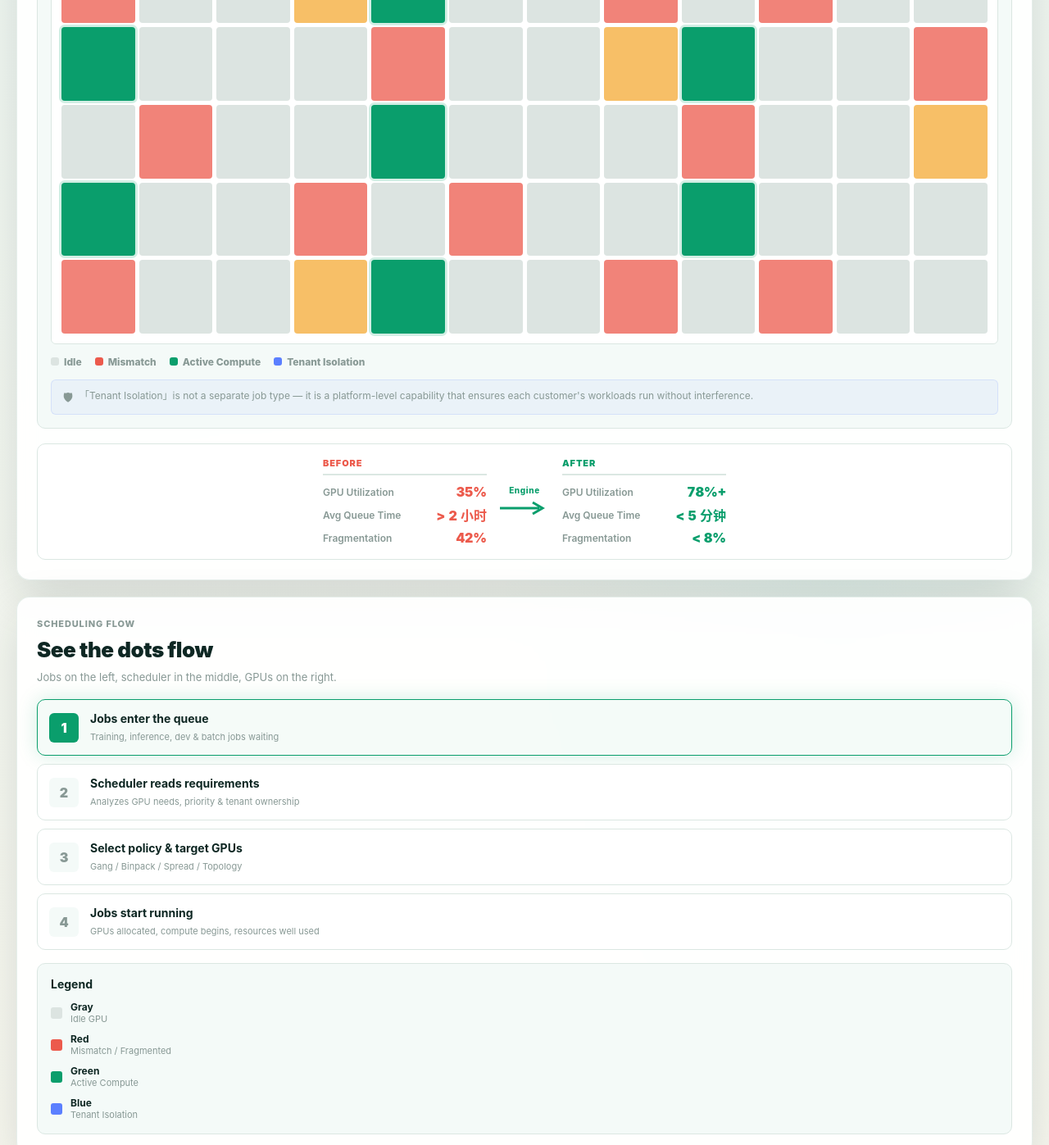
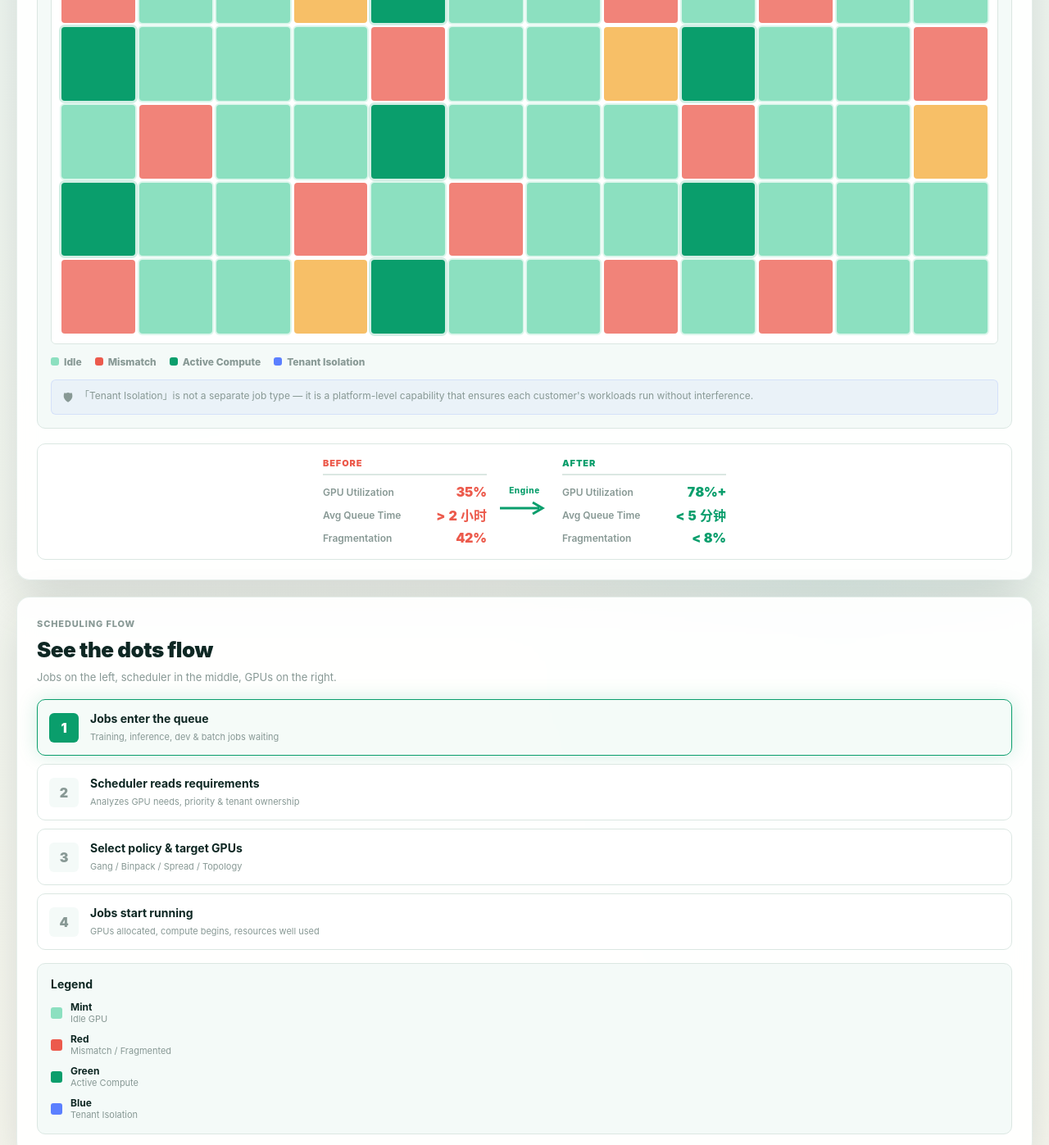
Before and after one commit to Siukinlam/tiansui-compute-scheduling-viz, a plain HTML site: page index.html in a window 1280 px wide. Shown: the part 1840-3237 px from the top of the page at 82% size. Drawn offline with Linux system fonts and the light colour scheme.

Commit message:
fix: 修正空闲 GPU 颜色 — 从灰色改为浅绿
灰色会让人误以为 GPU 不可用，空闲 GPU 实际是待利用资源
- 空闲 GPU: 浅绿 #8ce0c0（代表可用、待分配）
- 活跃 GPU: 深绿 #0a9e6c（代表正在计算）
- 图例同步更新：灰色 → 浅绿 / Gray → Mint

Co-Authored-By: Claude <noreply@anthropic.com>

```diff
--- a/app.js
+++ b/app.js
@@ -202,7 +202,7 @@ const i18n = {
 
   /* Legend */
   legendTitle:        { en: "Legend", "zh-CN": "颜色说明", "zh-TW": "顏色說明" },
-  legendIdleLabel:    { en: "Gray",   "zh-CN": "灰色",     "zh-TW": "灰色" },
+  legendIdleLabel:    { en: "Mint",   "zh-CN": "浅绿",     "zh-TW": "淺綠" },
   legendIdleSub:      { en: "Idle GPU","zh-CN":"空闲 GPU", "zh-TW": "空閒 GPU" },
   legendMismatchLabel:{ en: "Red",    "zh-CN": "红色",     "zh-TW": "紅色" },
   legendMismatchSub:  { en: "Mismatch / Fragmented","zh-CN":"错配 / 碎片","zh-TW":"錯配 / 碎片" },
--- a/styles.css
+++ b/styles.css
@@ -12,6 +12,8 @@
   --coral-glow: #ff7b6e;
   --lavender: #5b7fff;
   --lavender-glow: #7e99ff;
+  --idle: #8ce0c0;
+  --idle-glow: #a8f0d8;
   --slate: #889995;
   --slate-light: #b0bebb;
   --mist: #dbe7e2;
@@ -503,7 +505,7 @@ body.taas .core-content {
 
 .gpu-cell:hover { transform: scale(1.25); z-index: 2; outline: 2px solid var(--slate); outline-offset: 1px; }
 
-.gpu-cell.idle      { background: #dce4e1; }
+.gpu-cell.idle      { background: var(--idle); box-shadow: 0 0 0 2px rgba(140,224,192,0.3); }
 .gpu-cell.mismatch  { background: var(--coral); opacity: 0.75; }
 .gpu-cell.over      { background: var(--amber); opacity: 0.8; }
 .gpu-cell.active    { background: var(--emerald);  box-shadow: 0 0 0 3px rgba(10, 158, 108, 0.18); }
@@ -534,7 +536,7 @@ body.taas .core-content {
 .waste-item { display: flex; align-items: center; gap: 6px; }
 
 .dot { display: inline-block; width: 10px; height: 10px; border-radius: 3px; }
-.dot.idle      { background: #dce4e1; }
+.dot.idle      { background: var(--idle); }
 .dot.mismatch  { background: var(--coral); }
 .dot.active    { background: var(--emerald); }
 .dot.protected { background: var(--lavender); }
@@ -634,7 +636,7 @@ body.taas .core-content {
   width: 14px; height: 14px; border-radius: 3px; flex-shrink: 0;
 }
 
-.swatch.idle      { background: #dce4e1; }
+.swatch.idle      { background: var(--idle); }
 .swatch.mismatch  { background: var(--coral); }
 .swatch.active    { background: var(--emerald); }
 .swatch.protected { background: var(--lavender); }
```
